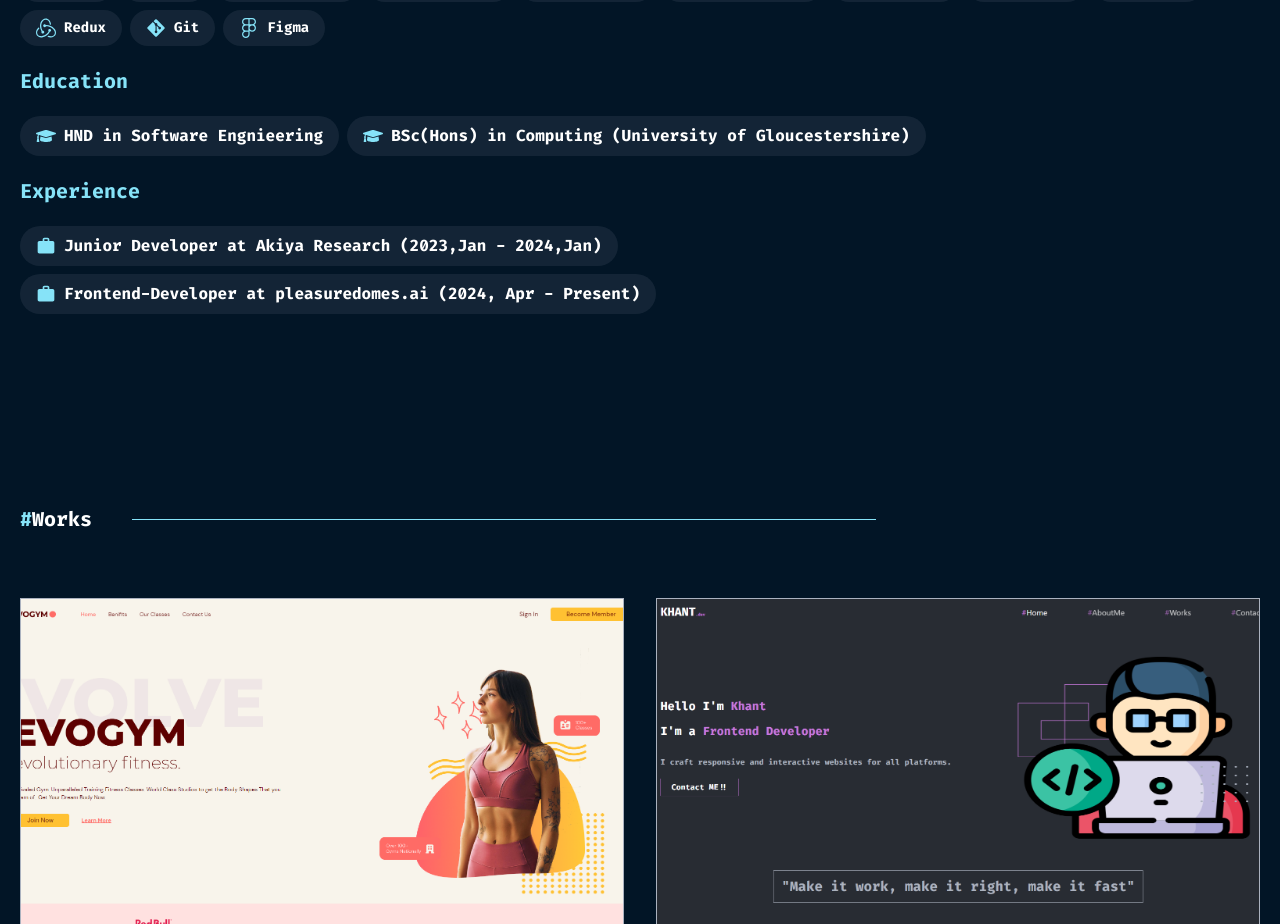
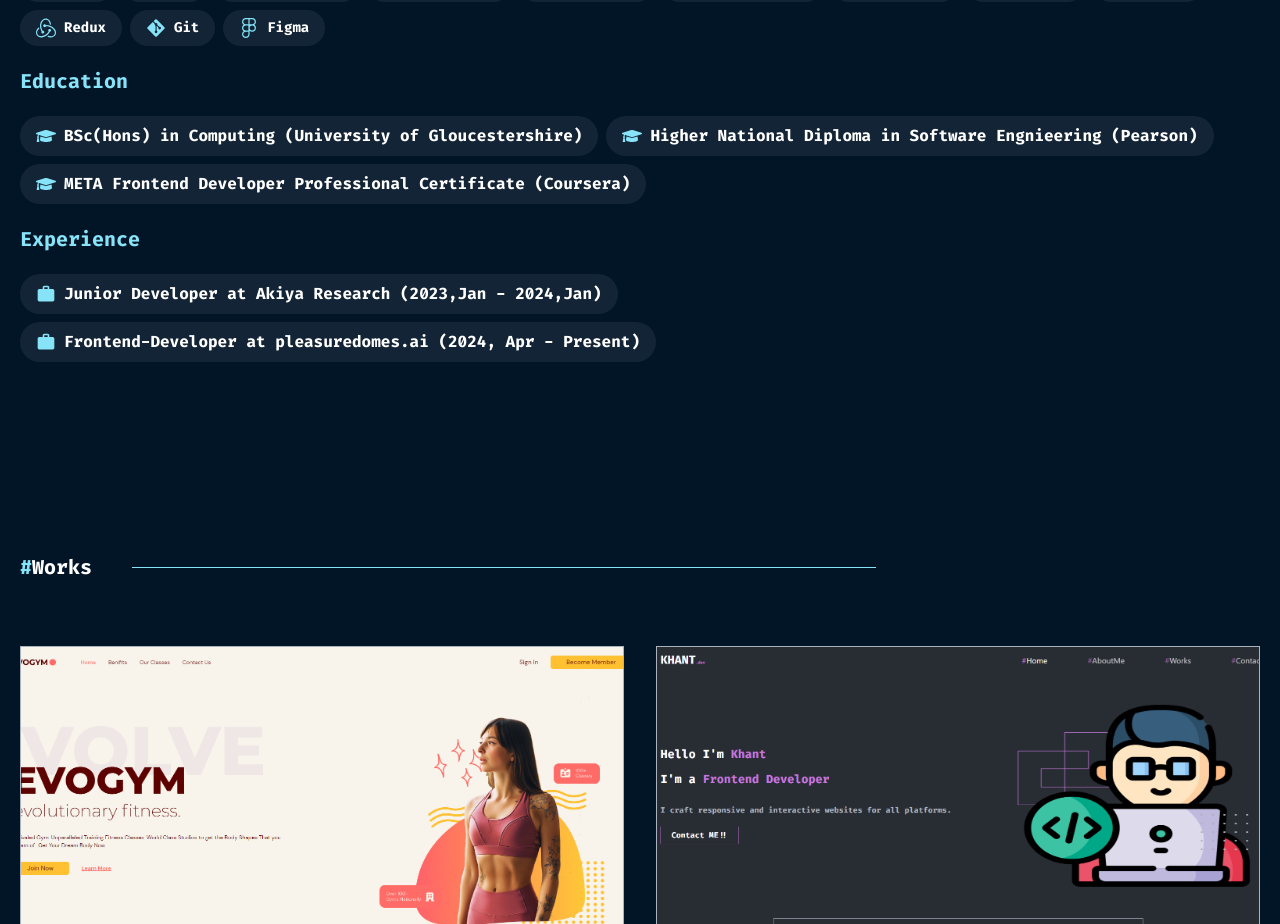
Before and after one commit to khant21699/Ts-Portfolio, a React (Vite) app: page / in a window 1280 px wide. Shown: the part 1334-2258 px from the top of the page. Built offline with nearby package versions, Linux system fonts and the light colour scheme.

Commit message:
feat: small fix

```diff
--- a/src/Pages/AboutMe.tsx
+++ b/src/Pages/AboutMe.tsx
@@ -141,7 +141,7 @@
                   visible: { opacity: 1, x: 0 },
                 }}
               >
-                <EducationItem text="HND in Software Engnieering" />
+                <EducationItem text="BSc(Hons) in Computing (University of Gloucestershire)" />
               </motion.div>
               <motion.div
                 initial="hidden"
@@ -152,7 +152,18 @@
                   visible: { opacity: 1, x: 0 },
                 }}
               >
-                <EducationItem text="BSc(Hons) in Computing (University of Gloucestershire)" />
+                <EducationItem text="Higher National Diploma in Software Engnieering (Pearson)" />
+              </motion.div>
+              <motion.div
+                initial="hidden"
+                whileInView="visible"
+                transition={{ duration: 0.3, delay: 0.3 }}
+                variants={{
+                  hidden: { opacity: 0, x: -50 },
+                  visible: { opacity: 1, x: 0 },
+                }}
+              >
+                <EducationItem text="META Frontend Developer Professional Certificate (Coursera)" />
               </motion.div>
             </ul>
           </motion.div>
--- a/src/Pages/WorksCards.tsx
+++ b/src/Pages/WorksCards.tsx
@@ -1,5 +1,3 @@
-import { motion } from "framer-motion";
-import React from "react";
 import { AiFillGithub } from "react-icons/ai";
 import { CgMediaLive } from "react-icons/cg";
 
@@ -24,19 +22,14 @@
     }
   };
   return (
-    <motion.div
-      className=" w-full hover:!-translate-y-2 transition-all border-secondary relative group aspect-[5/3] border-[1px]"
-      initial="hidden"
-      whileInView="show"
-      transition={{ duration: 0.7 }}
-      variants={{ hidden: { opacity: 0, y: 50 }, show: { opacity: 1, y: 0 } }}
-    >
+    <div className="w-full hover:!-translate-y-2 transition-all border-secondary relative group aspect-[5/3] border-[1px]">
       <img
         src={imgSrc}
-        className=" w-full h-full object-cover absolute top-0 left-0"
+        className="w-full h-full object-cover absolute top-0 left-0"
         alt={imgSrc}
+        loading="lazy"
       />
-      <div className=" w-full h-full flex justify-center pointer-events-none group-hover:pointer-events-auto items-center gap-4 text-center backdrop-blur-sm bg-bg bg-opacity-70 transition-opacity relative z-20 opacity-0 group-hover:opacity-100">
+      <div className="w-full h-full flex justify-center items-center gap-4 text-center bg-bg/70 relative z-20 opacity-0 group-hover:opacity-100 transition-opacity duration-300">
         <div className=" flex flex-col h-full w-full gap-2 md:gap-7 justify-center p-3">
           <p className=" text-xl md:text-2xl font-bold text-primary">{title}</p>
           <ul className=" flex gap-1 flex-wrap justify-center">
@@ -70,6 +63,6 @@
           </div>
         </div>
       </div>
-    </motion.div>
+    </div>
   );
 }
```
